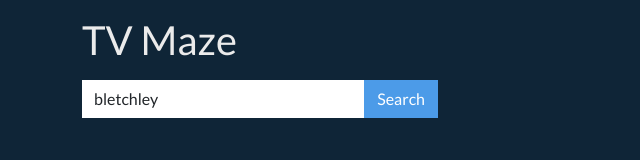
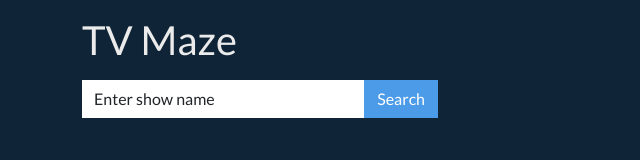
Before and after one commit to russethk/russethk.github.io, a plain HTML site: page apis-tvmaze/index.html in a window 1280 px wide. Shown: the full height of the page, 0-640 px from the left. Drawn offline with nearby package versions, Linux system fonts and the light colour scheme.

Commit message:
index page update

```diff
--- a/apis-tvmaze/index.html
+++ b/apis-tvmaze/index.html
@@ -17,7 +17,7 @@
       <div class="mb-3 row">
         <div class="col-xs-12 col-sm-8 col-md-6 col-lg-5 col-xl-4">
           <div class="input-group">
-            <input id="searchForm-term" type="search" required value="bletchley" class="form-control"
+            <input id="searchForm-term" type="search" required value="Enter show name" class="form-control"
               aria-label="Search">
             <button type="submit" class="input-group-text btn btn-primary">Search</button>
           </div>
```
